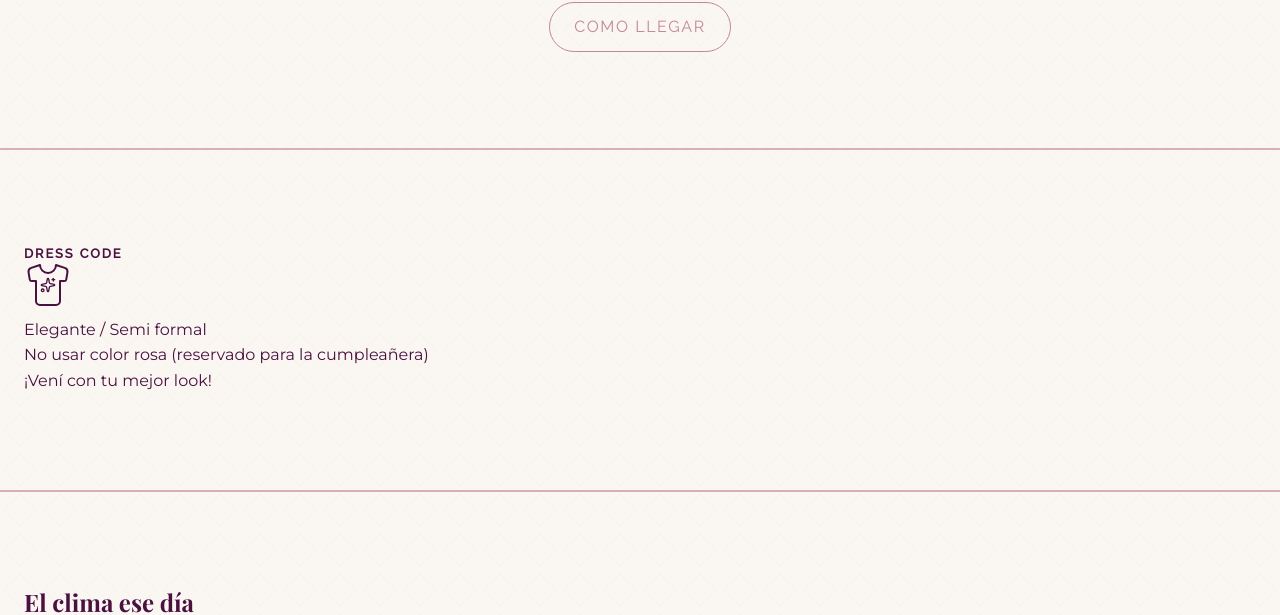
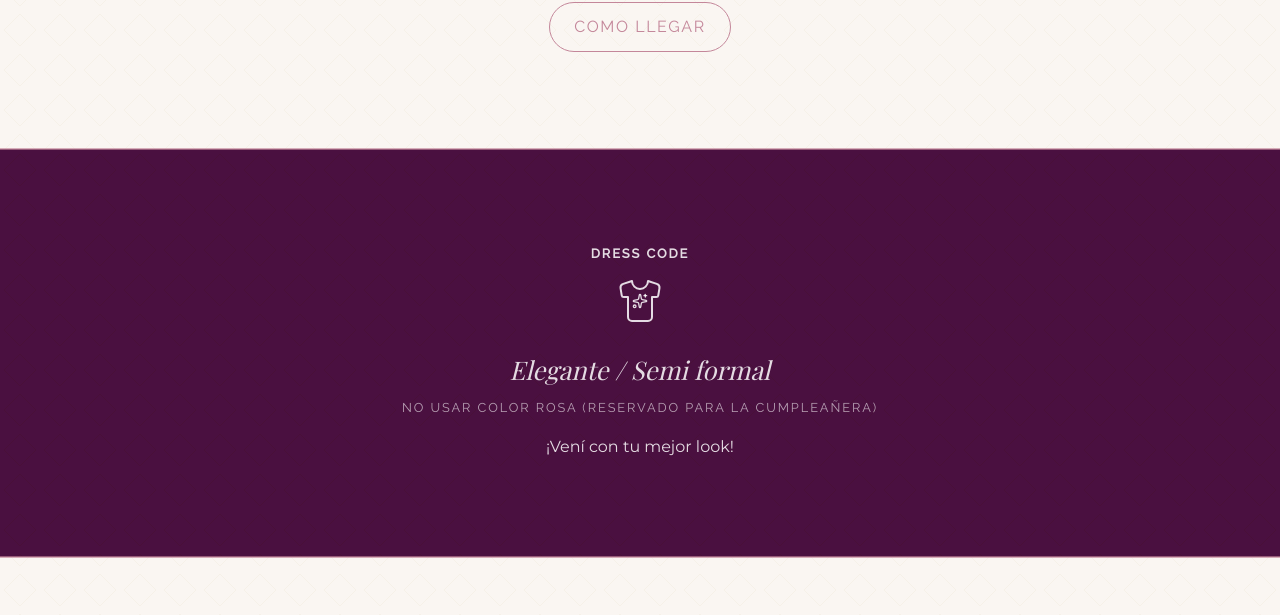
Before and after one commit to AFCoiro/15-Luchi, a React (Vite) app: page / in a window 1280 px wide. Shown: the part 2430-3045 px from the top of the page. Built offline with nearby package versions, Linux system fonts and the light colour scheme; a web font is replaced by a local one.

Commit message:
desscode

```diff
--- a/src/App.jsx
+++ b/src/App.jsx
@@ -1,4 +1,5 @@
 import { useState, useEffect } from 'react'
+
 import HeroBanner from './components/HeroBanner'
 import Countdown from './components/Countdown'
 import SectionDivider from './components/SectionDivider'
@@ -8,6 +9,7 @@ import SpotifyPlayer from './components/SpotifyPlayer'
 import WeatherForecast from './components/WeatherForecast'
 import RSVP from './components/RSVP'
 import Footer from './components/Footer'
+
 import { Gem } from 'lucide-react';
 
 function App() {
--- a/src/components/DressCode.jsx
+++ b/src/components/DressCode.jsx
@@ -6,6 +6,7 @@ const DressCode = ({ dresscode }) => {
       <h2 className="u-title dresscode__title">{dresscode.title}</h2>
         <div className="dresscode__title__icon-container">
         <Shirt
+          className="dresscode__title__icon"
           size={48}
           strokeWidth={1}
           >
@@ -17,8 +18,8 @@ const DressCode = ({ dresscode }) => {
           />
       </Shirt>
       </div>
-      <p className="dresscode__description">{dresscode.description}</p>
-      <p className="dresscode__color-note">{dresscode.mainColorNote}</p>
+      <p className="u-script dresscode__description">{dresscode.description}</p>
+      <p className="u-title dresscode__color-note">{dresscode.mainColorNote}</p>
       <p className="dresscode__note">{dresscode.note}</p>
     </section>
   )
--- a/src/styles/components/_dresscode.scss
+++ b/src/styles/components/_dresscode.scss
@@ -1,4 +1,32 @@
-// DressCode styles
+@use '../variables' as *;
+@use '../mixins' as *;
+
+
 .dresscode {
-  // TODO
+  background-color: $color-primary;
+  background-image:$bg-pattern-dark;
+  background-size: 40px 40px;
+  color: $color-text-light;
+  @include display-center;
+  &__title{
+    padding-bottom: $space-md;
+  }
+    &__title__icon-container{
+    padding-bottom: $space-md;
+
+  }
+    &__description{
+          padding-bottom: $space-sm;
+
+  }
+    &__color-note{
+    text-align: center;
+    padding-bottom: $space-md;
+    opacity: 0.7;
+    text-wrap: balance;
+  }
+  &__note{
+
+  }
+
 }
--- a/src/styles/global.scss
+++ b/src/styles/global.scss
@@ -5,6 +5,7 @@
 @use './components/hero' as *;
 @use './components/countdown' as *;
 @use './components/event-details' as *;
+@use './components/dresscode' as *;
 
 
 @use './utils/reveal' as *;
@@ -33,7 +34,6 @@ body {
 h1, h2, h3 {
   font-family: $font-title;
   line-height: 1.2;
-  color: $color-primary;
 }
 
 .u-script  {
@@ -48,13 +48,11 @@ h1, h2, h3 {
     font-family: $font-detail;
     letter-spacing: 0.15em;
     text-transform: uppercase;
-
 }
 
 p {
   font-family: $font-body;
   line-height: 1.6;
-  color: $color-primary;
 
 }
 
```
